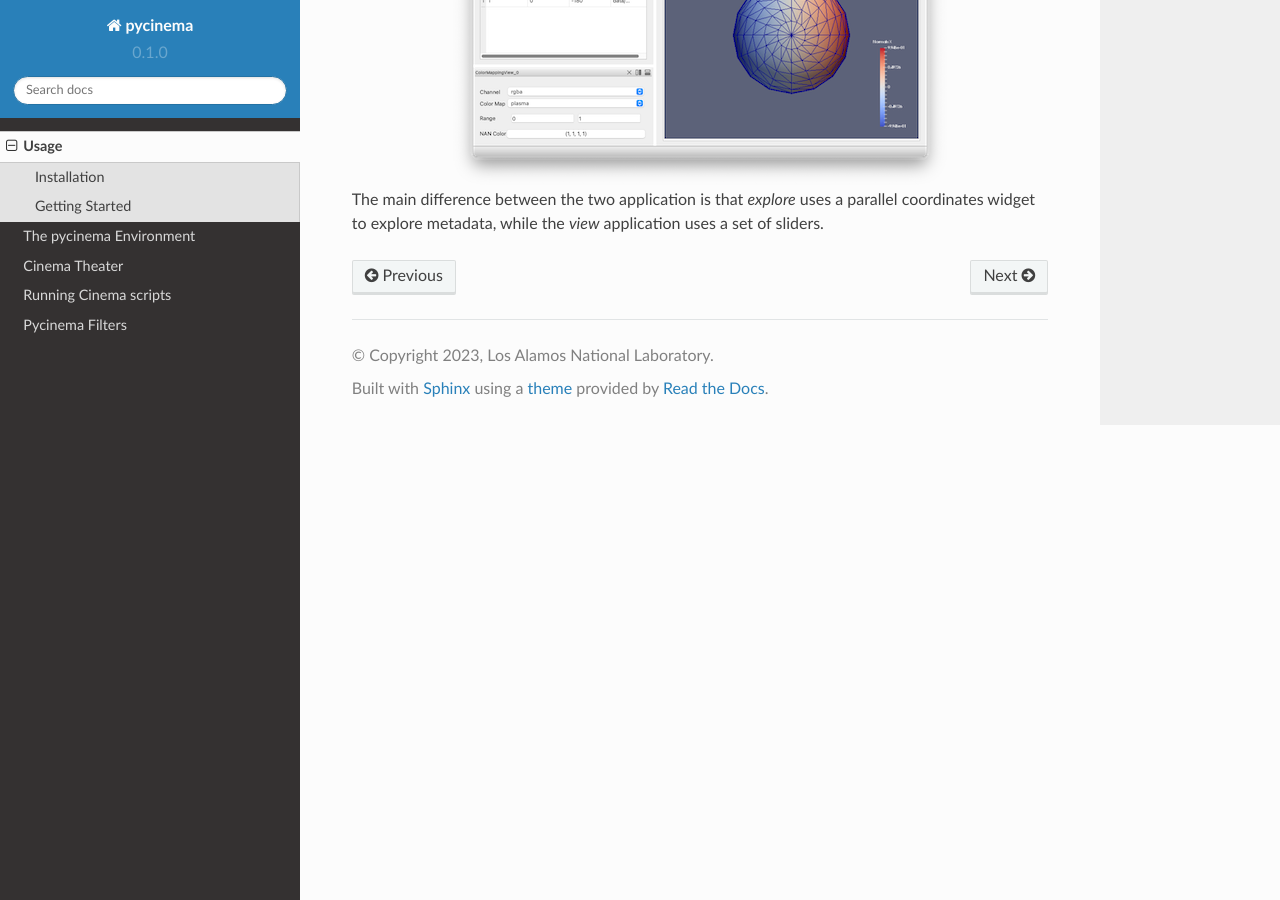
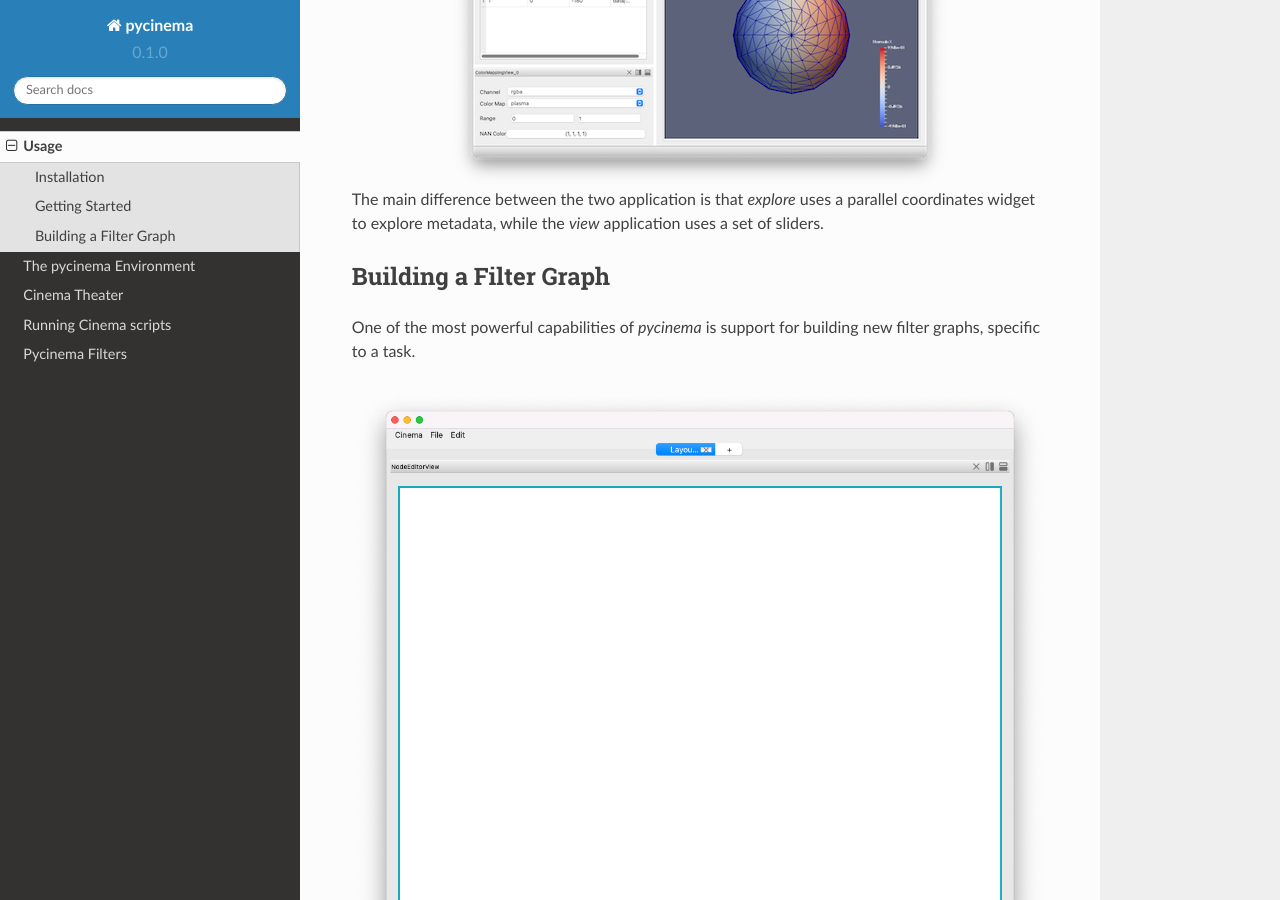
Before and after one commit to cinemascience/pycinema-readthedocs, a Sphinx documentation site: the page built from docs/source/usage.rst, in a window 1280 px wide and 900 px high, scrolled down 1273 px. Built offline with Sphinx 7.4.7 and the Read the Docs theme 2.0.0, drawn with Linux system fonts in a browser that asks for light colours; pages that are not in the unit, such as notebooks, are missing from menus.

Commit message:
updating build instructinos

```diff
--- a/docs/source/usage.rst
+++ b/docs/source/usage.rst
@@ -40,3 +40,27 @@ Likewise, the `explore` application can be used to view the sample database:
    :align: center
 
 The main difference between the two application is that `explore` uses a parallel coordinates widget to explore metadata, while the `view` application uses a set of sliders.
+
+Building a Filter Graph
+-----------------------
+
+One of the most powerful capabilities of `pycinema` is support for building new filter graphs, specific to a task.
+
+
+.. image:: img/build_01.png
+   :align: center
+
+.. image:: img/filter_menu.png
+   :align: center
+
+.. image:: img/build_02.png
+   :align: center
+
+.. image:: img/build_03.png
+   :align: center
+
+.. image:: img/build_04.png
+   :align: center
+
+.. image:: img/build_05.png
+   :align: center
```
Also changed, not shown: docs/source/img/build_01.png (added), docs/source/img/build_02.png (added), docs/source/img/build_03.png (added), docs/source/img/build_04.png (added), docs/source/img/build_05.png (added), docs/source/img/filter_menu.png (added).
